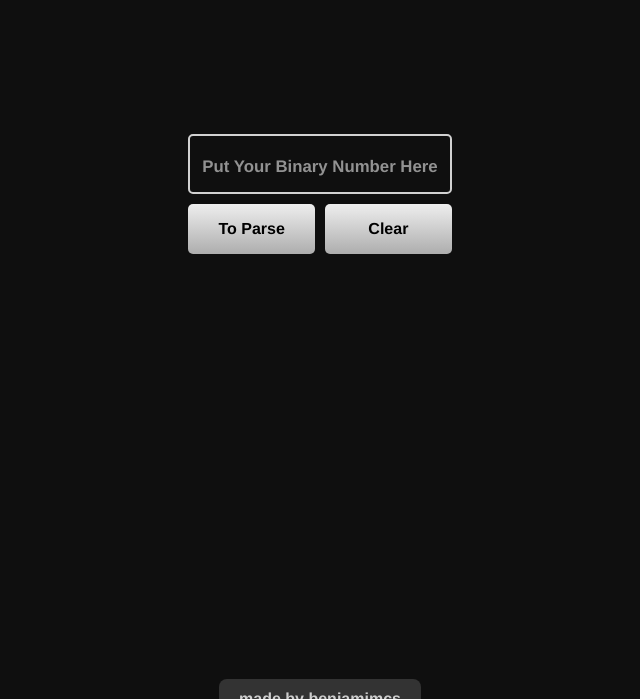
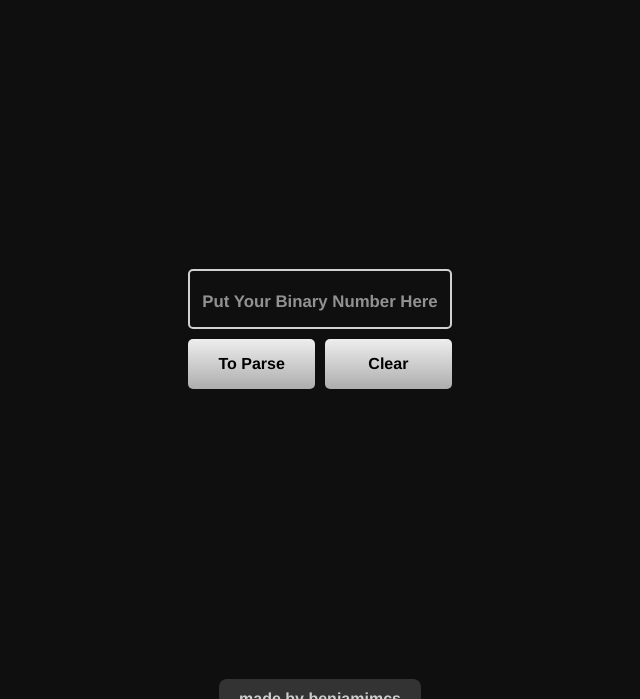
Before and after one commit to BenjamimCS/bin2dec, a plain HTML site: page index.html in a window 1280 px wide. Shown: the part 101-800 px from the top of the page, without its empty margins (320-960 px from the left). Drawn offline with Linux system fonts and the light colour scheme.

Commit message:
Align `#wrapper`'s element: `header`, `main` and `footer`

```diff
--- a/stylez/stylez.css
+++ b/stylez/stylez.css
@@ -12,6 +12,7 @@
     position: relative;
     display: flex;
     flex-direction: column;
+    justify-content: space-between;
     min-height: 100vh;
 
     overflow: hidden;
@@ -24,10 +25,6 @@ header{
 
     text-align: center;
     color: whitesmoke;
-}
-
-main{
-    flex-grow: 1;
 }
 
 #alertBox{
@@ -77,8 +74,6 @@ main{
 }
 
 #parser-area{
-    margin-top: 150px;
-
     color: whitesmoke;
 }
 
```
